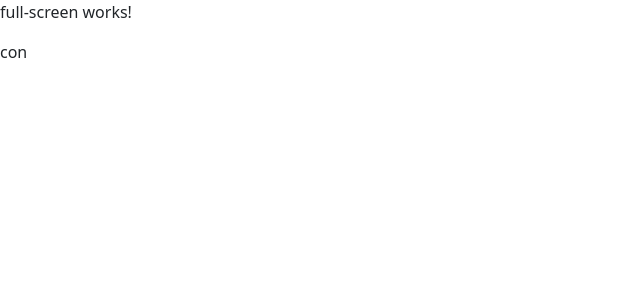
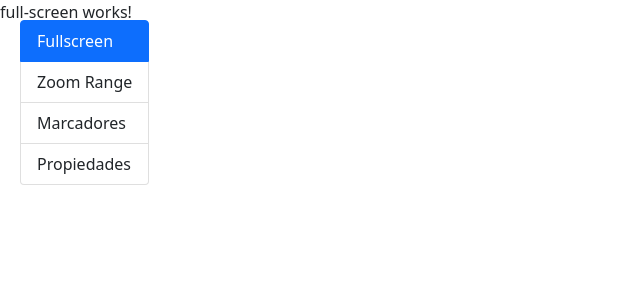
Before and after one commit to jandrohen/MapasApp-Angular, an Angular app: page /mapas/fullscreen in a window 1280 px wide. Shown: the top 300 px of the page, without its empty margins (0-640 px from the left). Built offline with nearby package versions, Linux system fonts and the light colour scheme.

Commit message:
implements menu of the Application (lesson 305 course angular)

```diff
--- a/src/app/app.component.html
+++ b/src/app/app.component.html
@@ -1,2 +1,2 @@
+<app-menu></app-menu>
 <router-outlet></router-outlet>
-con
--- a/src/app/app.module.ts
+++ b/src/app/app.module.ts
@@ -8,6 +8,7 @@ import { MenuComponent } from './shared/menu/menu.component';
 @NgModule({
   declarations: [
     AppComponent,
+    MenuComponent,
     MenuComponent
   ],
   imports: [
--- a/src/app/shared/menu/menu.component.html
+++ b/src/app/shared/menu/menu.component.html
@@ -1 +1,9 @@
-<p>menu works!</p>
+
+<ul class="list-group">
+<li *ngFor="let item of menuItems"
+    [routerLink]="[item.ruta]"
+    routerLinkActive="active"
+    class="list-group-item">
+  {{item.nombre}}
+</li>
+</ul>
--- a/src/app/shared/menu/menu.component.ts
+++ b/src/app/shared/menu/menu.component.ts
@@ -1,16 +1,37 @@
-import { Component, OnInit } from '@angular/core';
+import { Component } from '@angular/core';
+interface MenuItem {
+  ruta: string;
+  nombre: string;
+}
 
 @Component({
   selector: 'app-menu',
   templateUrl: './menu.component.html',
   styles: [
+    `
+    li{
+      cursor: pointer;
+    }`
   ]
 })
-export class MenuComponent implements OnInit {
 
-  constructor() { }
-
-  ngOnInit(): void {
-  }
-
+export class MenuComponent {
+  menuItems: MenuItem[] =[
+    {
+      ruta: '/mapas/fullscreen',
+      nombre: 'Fullscreen'
+    },
+    {
+      ruta: '/mapas/zoom-range',
+      nombre: 'Zoom Range'
+    },
+    {
+      ruta: '/mapas/marcadores',
+      nombre: 'Marcadores'
+    },
+    {
+      ruta: '/mapas/propiedades',
+      nombre: 'Propiedades'
+    },
+  ];
 }
--- a/src/styles.css
+++ b/src/styles.css
@@ -1 +1,6 @@
-/* You can add global styles to this file, and also import other style files */
+app-menu{
+  position: fixed;
+  top: 20px;
+  left: 20px;
+  z-index: 99999;
+}
```
